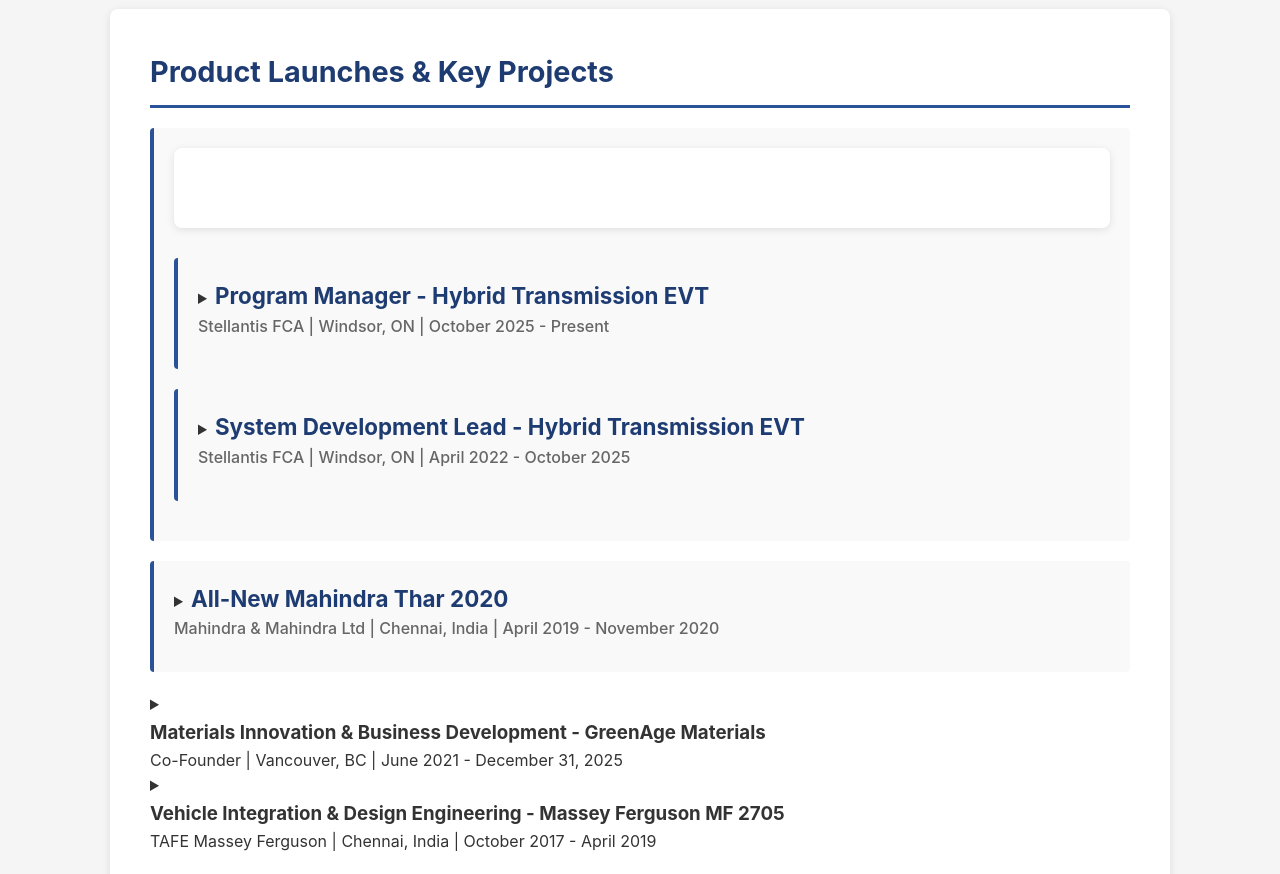
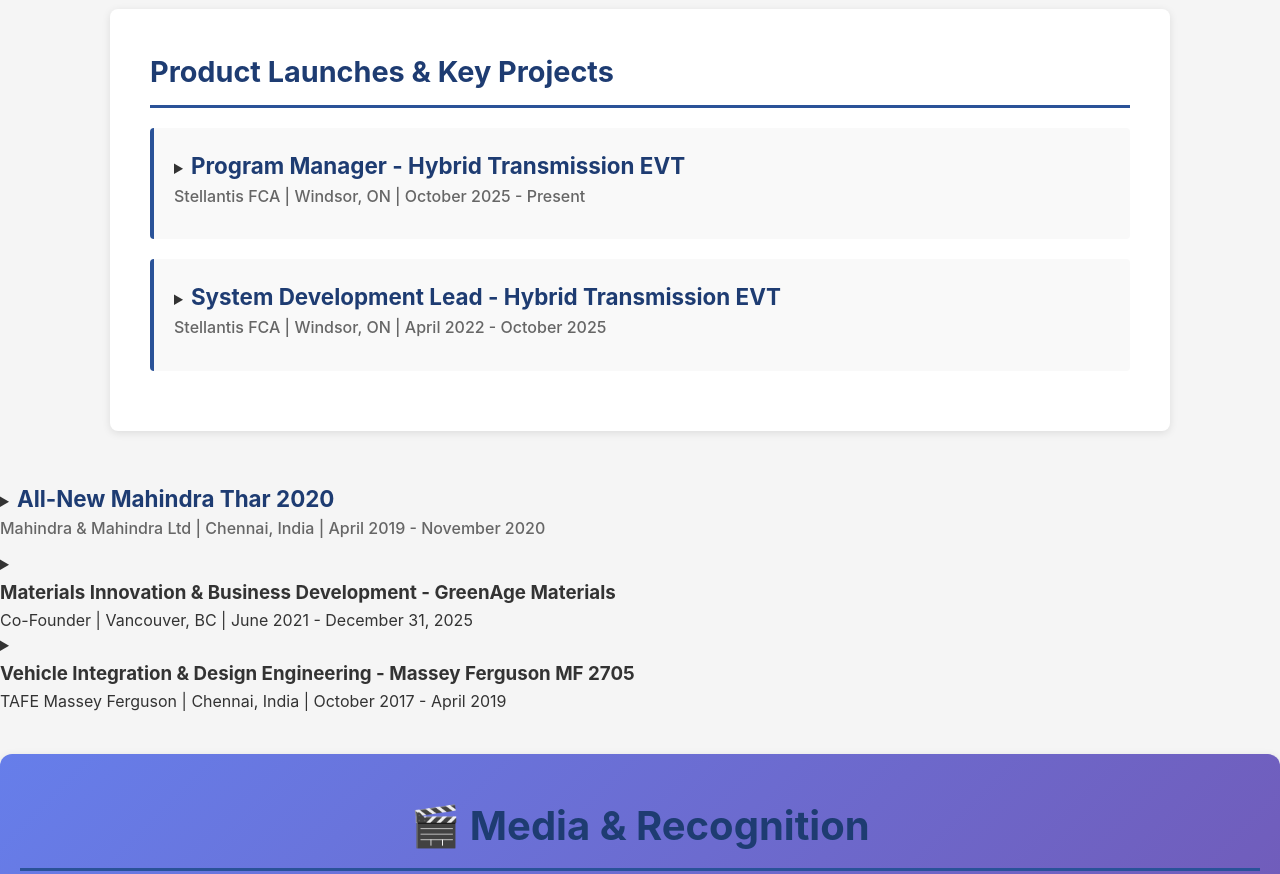
Before and after one commit to Sangeeth-Karuppiah/sangeeth-karuppiah.github.io, a plain HTML site: page index.html in a window 1280 px wide. Shown: the part 1700-2574 px from the top of the page. Drawn offline with Linux system fonts and the light colour scheme.

Commit message:
Remove empty placeholder div - Fix project cards alignment

```diff
--- a/index.html
+++ b/index.html
@@ -253,9 +253,6 @@
         <section class="launches">
             <h2>Product Launches & Key Projects</h2>
 
-            <div class="launch-card">
-                        <section>
-                                    </section>
 
 
 
```
